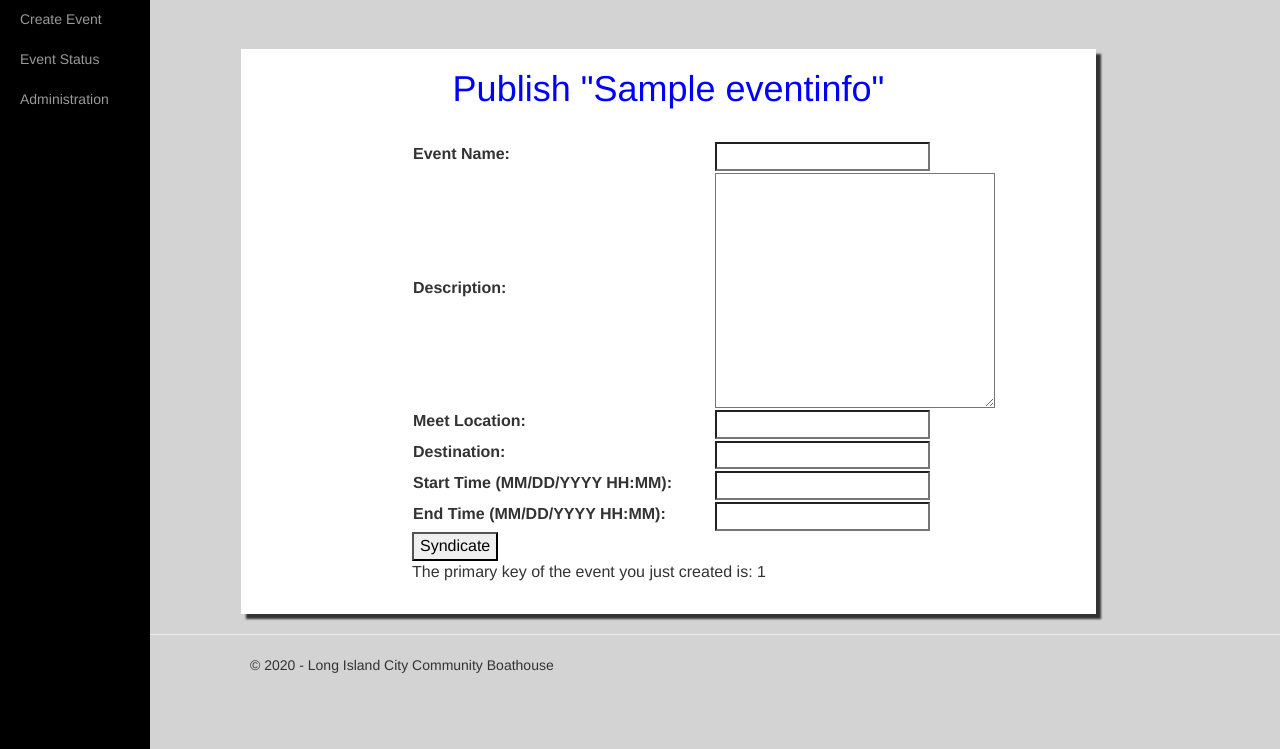
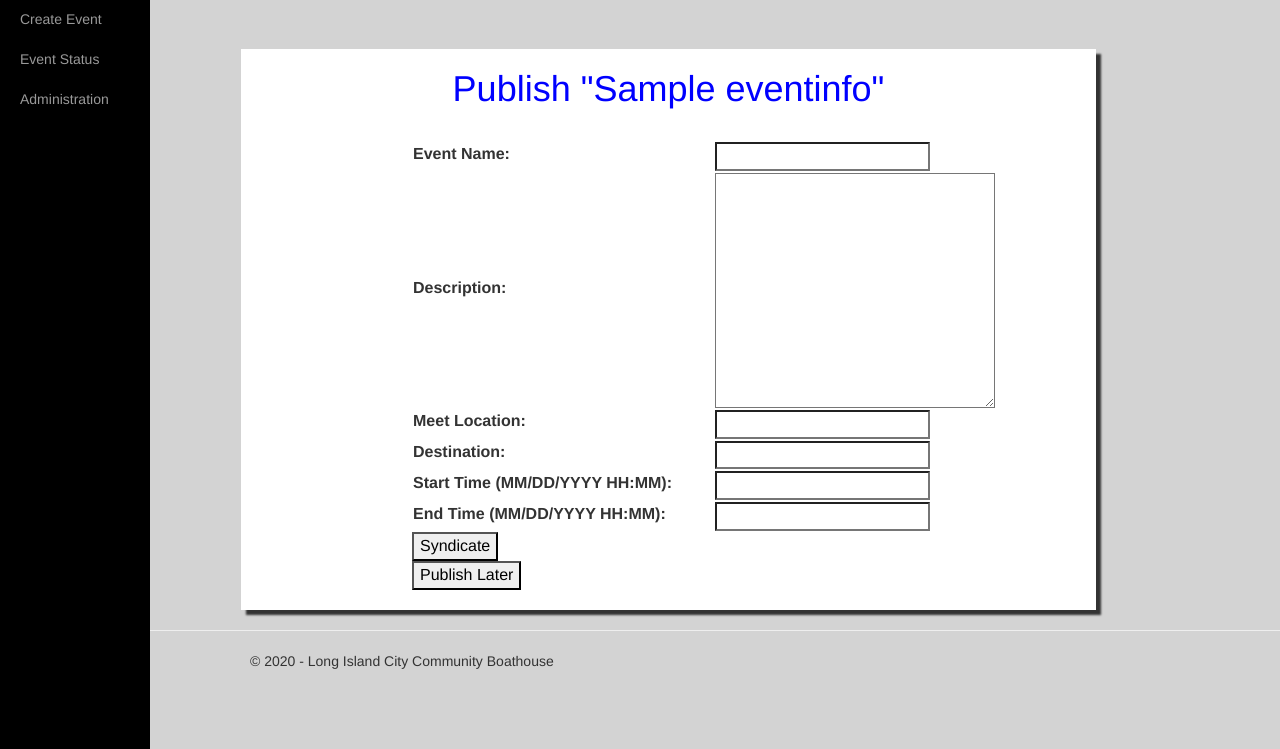
Before and after one commit to LICCB/EventSyndication, a Django app: template webapp/templates/webapp/publish.html in a window 1280 px wide. Shown: the part 51-800 px from the top of the page. Run offline with Django 3.2, Linux system fonts and the light colour scheme; tables that the repository leaves empty hold one stand-in row (values such as "Sample post"); the template is opened without the code that fills it: values that come from a table or form of the project are taken from there, most other values are stand-ins (such as "Sample title", 1, 10 or a date in 2020).

Commit message:
added publish later button

```diff
--- a/webapp/templates/webapp/publish.html
+++ b/webapp/templates/webapp/publish.html
@@ -13,8 +13,10 @@
             </table>
             <input type="submit" value="Syndicate">
         </form>
-        <p>The primary key of the event you just created is: {{ event.pk }}</p>
-		</div>
+        <form action="pubStatus" method="post"> {% csrf_token %}
+            <button name="EventID" type="submit" value="{{event.pk}}">Publish Later</button>
+        </form>
+        </div>
 	</div>
 	</div>
 	<script src="../../static/webapp/scripts/publishEventPage/pubEvent.js" type="text/javascript"></script>
```
